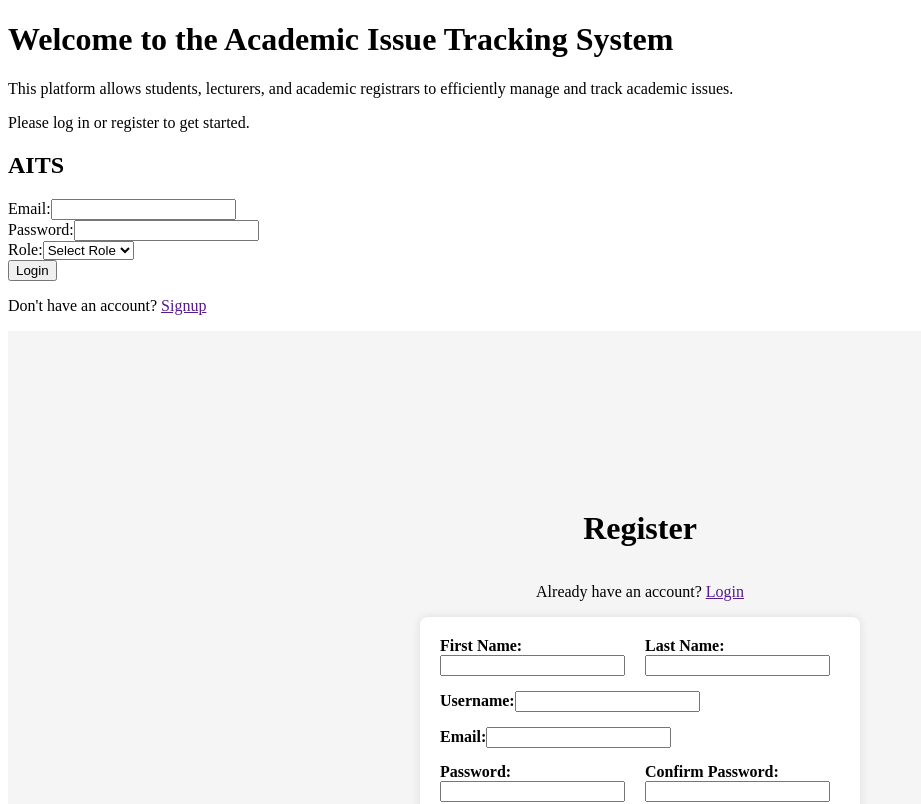
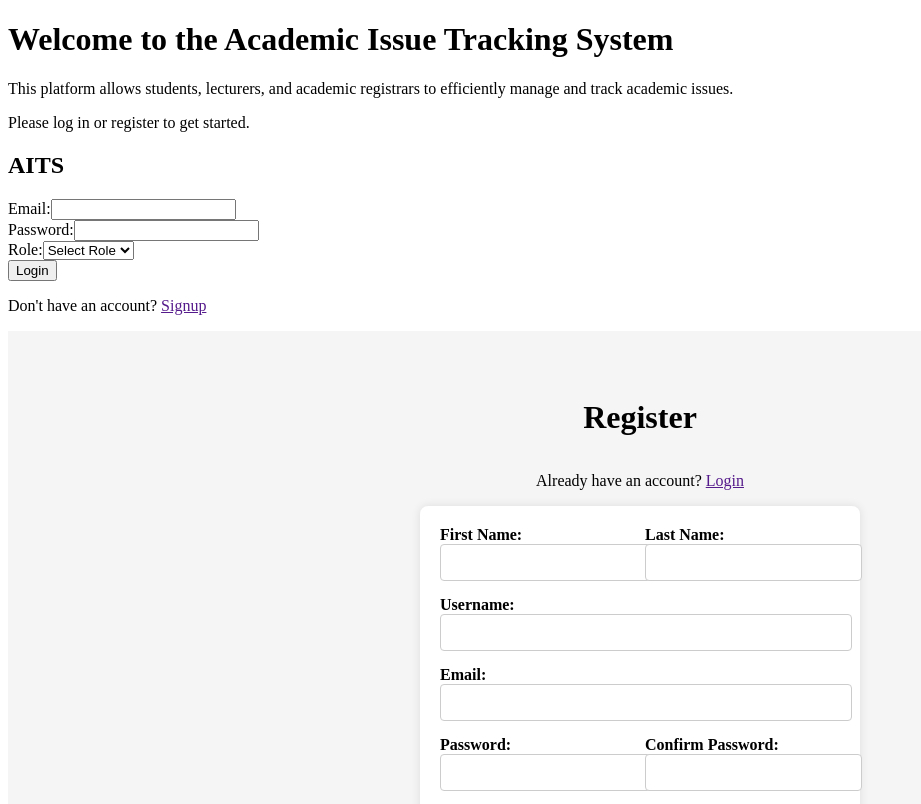
Before and after one commit to ArnoldPeterMukasa/AITS_GROUP_G, a React (Vite) app in the folder frontend_site/frontend/: page / in a window 1280 px wide. Shown: the top 804 px of the page, without its empty margins (0-921 px from the left). Built offline with nearby package versions, Linux system fonts and the light colour scheme.

Commit message:
.register-container input, .register-container select css

```diff
--- a/frontend_site/frontend/src/components/Register.css
+++ b/frontend_site/frontend/src/components/Register.css
@@ -35,3 +35,10 @@
     margin-bottom: 5px;
     font-weight: bold;
 }
+.register-container input,
+.register-container select {
+    width: 100%;
+    padding: 10px;
+    border: 1px solid #ccc;
+    border-radius: 4px;
+}
```
